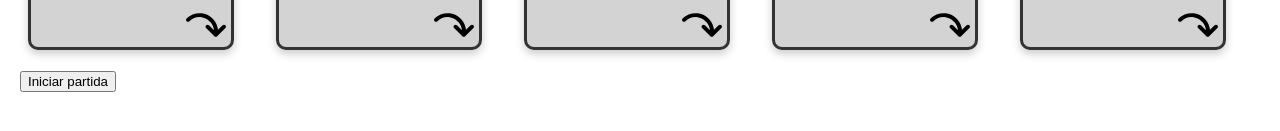
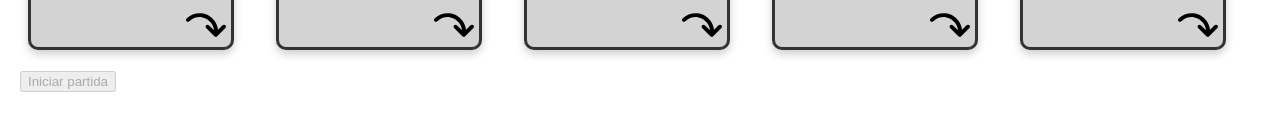
Before and after one commit to jacegar/InterfacesUsuarioGrupoE, a React (Create React App) app in the folder umadeck/: page /new-game in a window 1280 px wide. Shown: the part 487-618 px from the top of the page. Built offline with nearby package versions, Linux system fonts and the light colour scheme.

Commit message:
Pagina de partida inicializada

```diff
--- a/umadeck/src/App.js
+++ b/umadeck/src/App.js
@@ -5,7 +5,8 @@ import StartPage from "./components/mainmenu/StartPage";
 import ErrorPage from "./components/error/ErrorPage";
 import AchievementsPage from "./components/achievements/AchievementsPage";
 import CollectionPage from "./components/collection/CollectionPage";
-import NewGamePage from "./components/newGame/NewGamePage";
+import NewGamePage from "./components/game/NewGamePage";
+import GamePage from "./components/game/GamePage";
 
 function App(){
     return(
@@ -16,6 +17,7 @@ function App(){
             <Route path="/achievements" element={<AchievementsPage/>}/>
             <Route path="/collection" element={<CollectionPage/>}/>
             <Route path="/new-game" element={<NewGamePage/>}/>
+            <Route path="/game" element={<GamePage/>}/>
         </Routes>
     </BrowserRouter>
     );
--- /dev/null
+++ b/umadeck/src/components/game/GamePage.js
@@ -0,0 +1,42 @@
+import {useLocation} from 'react-router-dom';
+import {useEffect} from 'react';
+import Card from '../common/Card';
+import {useState} from 'react';
+import GameModel from '../../gamelogic/GameModel';
+import CardModel from '../../gamelogic/CardModel';
+
+function GamePage(props){
+    const location = useLocation();
+
+    //Modelo de la partida
+    const gameModel = new GameModel(location.state.playerCards, location.state.enemyCards);
+
+    //Estado de las cartas del jugador y del enemigo
+    const [playerCards, setPlayerCards] = useState(gameModel.getPlayerCards());
+    const [enemyCards, setEnemyCards] = useState(gameModel.getEnemyCards());
+
+    //Estado visible de la partida
+    const [gameState, setGameState] = useState({
+        currentTurn: gameModel.getCurrentTurn(),
+        playerPoints: (3 - gameModel.getEnemyCards().length),
+        enemyPoints: (3 - gameModel.getPlayerCards().length),
+    })
+
+    return (
+        <div className="game-page">
+            <div className="enemy-cards">
+                {enemyCards.map((card, index) => (
+                    <Card key={index} cardModel={card} isSelected={false} onCardClick={() => {}}/>
+                ))}
+            </div>
+            <div className="player-cards">
+                {playerCards.map((card, index) => (
+                    <Card key={index} cardModel={card} isSelected={false} onCardClick={() => {}}/>
+                ))}
+            </div>
+
+        </div>
+    )
+}
+
+export default GamePage;
--- a/umadeck/src/components/newGame/NewGamePage.js
+++ b/umadeck/src/components/game/NewGamePage.js
@@ -1,8 +1,9 @@
 import GoBackArrow from "../common/GoBackArrow";
-import { useState, useEffect } from "react"; // Add useEffect
+import { useState, useEffect } from "react";
 import Card from "../common/Card";
 import CardModel from "../../gamelogic/CardModel";
-import "../styles/NewGamePage.css"; // Import the CSS file for styling
+import "../styles/NewGamePage.css";
+import { Link } from "react-router-dom";
 
 //Desde esta pagina se deberia poder elegir las cartas para la nueva partida
 function NewGamePage() {
@@ -19,7 +20,6 @@ function NewGamePage() {
             allCards[i] = allCards[j];
             allCards[j] = temp;
         }
-
         return allCards.slice(0, 5);
     }
 
@@ -27,7 +27,6 @@ function NewGamePage() {
         if(selectedCards.includes(loadedCards[index])) {
             setCards(selectedCards.filter(card => card !== loadedCards[index]));
         }else if(selectedCards.length < 3) {
-
             setCards([...selectedCards, loadedCards[index]]);
         }/*else{
             mostrar de forma visual que no se pueden elegir mas cartas
@@ -55,8 +54,9 @@ function NewGamePage() {
                 ))}
             </ul>
             <div>
-                {/*Aqui deberia crearse una pagina de partida, pasandole selectedCards como argumento*/}
-                <button className="startGameButton">Iniciar partida</button>
+                <Link to="/game" state={{ playerCards: selectedCards, enemyCards: generateRandomCards().slice(0, 3)}}>
+                    <button className="startGameButton" disabled={selectedCards.length !== 3}>Iniciar partida</button>
+                </Link>
             </div>
         </div>
     );
--- /dev/null
+++ b/umadeck/src/gamelogic/GameModel.js
@@ -0,0 +1,52 @@
+import CardModel from "./CardModel.js";
+
+class GameModel{
+    constructor(playerCards, enemyCards) {
+        // Nos aseguramos de que los arrays de cartas sean instancias de CardModel y no de Object
+        this.playerCards = playerCards.map(card =>
+            card instanceof CardModel ? card : new CardModel(card.id)
+        );
+        this.enemyCards = enemyCards.map(card =>
+            card instanceof CardModel ? card : new CardModel(card.id)
+        );
+
+        this.currentPlayerCard = playerCards[0]; // Current player card
+        this.currentEnemyCard = enemyCards[0]; // Current enemy card
+        this.turn = 1; //La partida empieza en el turno 1
+
+        //Podemos usar currentTurn = 2 para una partida acabada
+        if(Math.random() < 0.5) {
+            this.currentTurn = 0; //turno del jugador
+        }else{
+            this.currentTurn = 1; //turno del enemigo
+        }
+    }
+
+    //Getters
+    getPlayerCards() {
+        return this.playerCards;
+    }
+
+    getEnemyCards() {
+        return this.enemyCards;
+    }
+
+    getCurrentPlayerCard() {
+        return this.currentPlayerCard;
+    }
+
+    getCurrentEnemyCard() {
+        return this.currentEnemyCard;
+    }
+
+    getCurrentTurn() {
+        return this.currentTurn;
+    }
+
+    getTurn() {
+        return this.turn;
+    }
+
+}
+
+export default GameModel;
```
